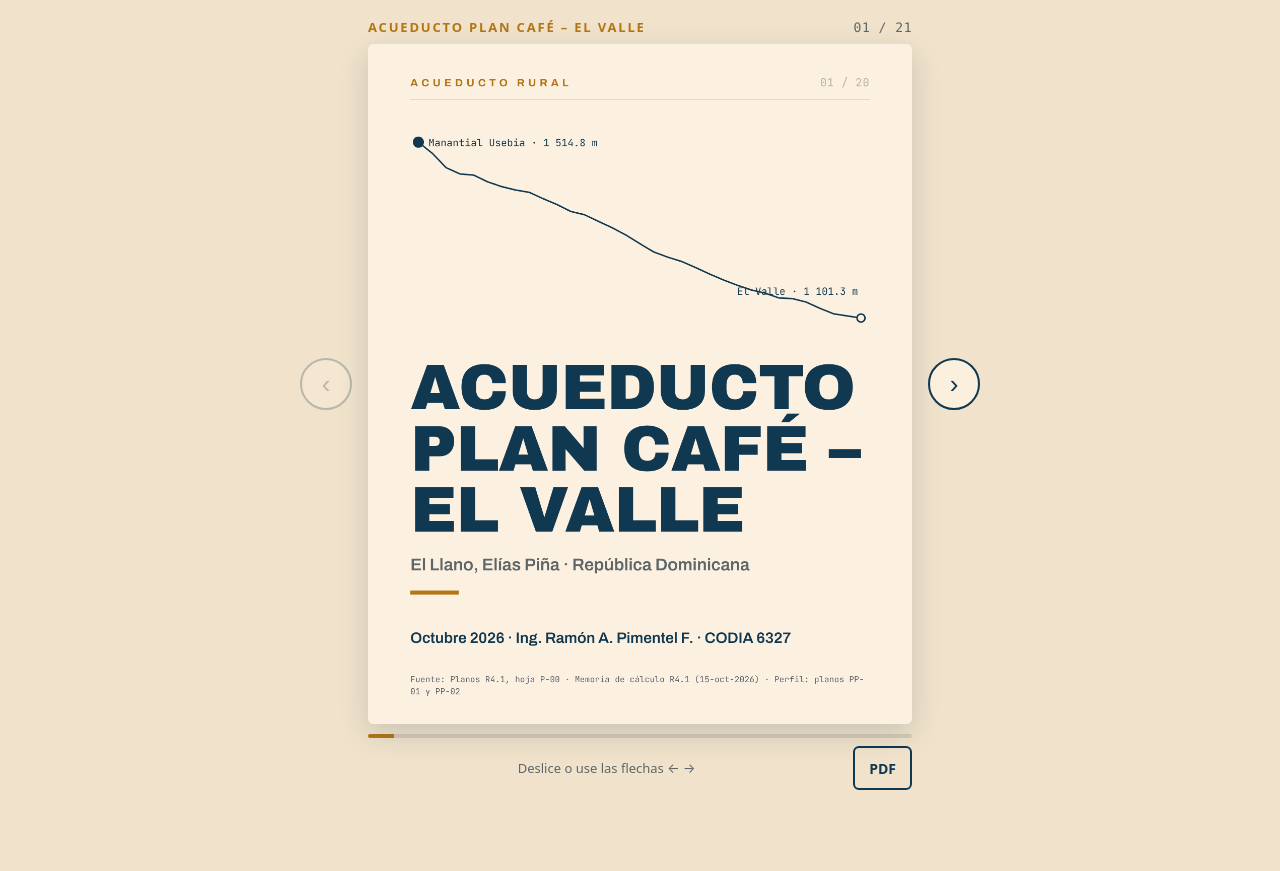
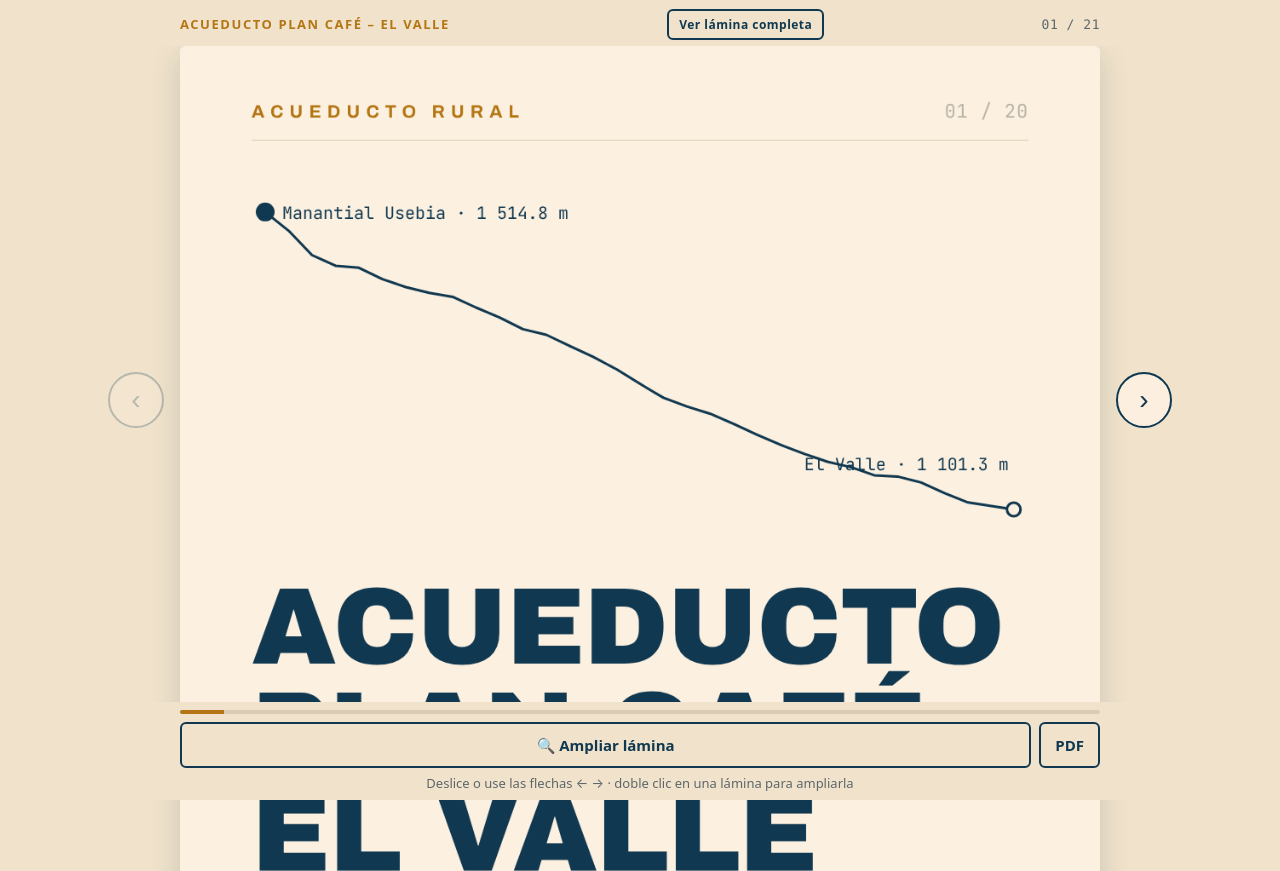
Before and after one commit to ranulfo661/acueducto-plan-cafe, a plain HTML site: page index.html in a window 1280 px wide. Shown: the top 871 px of the page. Before the commit the page ends 800 px from the top, so only its background shows below. Drawn offline with Linux system fonts and the light colour scheme.

Commit message:
Add files via upload

```diff
--- a/index.html
+++ b/index.html
@@ -17,109 +17,136 @@
 <style>
 :root{--cr:#FCF0E0;--bg:#F1E3CB;--az:#103850;--oc:#B47614;--gr:#5E666A;--ln:#D8CCB4}
 *{box-sizing:border-box;margin:0;padding:0}
-html,body{height:100%;background:var(--bg);color:var(--az);font-family:system-ui,-apple-system,"Segoe UI",Roboto,sans-serif;overflow:hidden;-webkit-tap-highlight-color:transparent}
-.app{height:100%;display:flex;flex-direction:column;align-items:center;padding:max(10px,env(safe-area-inset-top)) 12px max(10px,env(safe-area-inset-bottom))}
-.top{width:var(--sw);display:flex;justify-content:space-between;align-items:center;gap:10px;min-height:34px;font-size:13px;letter-spacing:.14em;text-transform:uppercase}
+html,body{background:var(--bg);color:var(--az);font-family:system-ui,-apple-system,"Segoe UI",Roboto,sans-serif;-webkit-tap-highlight-color:transparent}
+body.full{overflow:hidden;height:100%}
+.top{position:sticky;top:0;z-index:5;background:var(--bg);display:flex;justify-content:center;padding:max(8px,env(safe-area-inset-top)) 8px 6px}
+.top .in{width:var(--sw);display:flex;justify-content:space-between;align-items:center;gap:10px;min-height:32px;font-size:13px;letter-spacing:.12em;text-transform:uppercase}
 .top .t{font-weight:700;color:var(--oc);white-space:nowrap;overflow:hidden;text-overflow:ellipsis}
 .top .c{font-family:ui-monospace,Menlo,Consolas,monospace;color:var(--gr);letter-spacing:.04em;white-space:nowrap}
-.stagewrap{position:relative;flex:1;width:100%;display:flex;align-items:center;justify-content:center;min-height:0}
-.viewport{position:relative;width:var(--sw);height:var(--sh);overflow:hidden;border-radius:6px;box-shadow:0 10px 30px rgba(16,56,80,.18);background:var(--cr);touch-action:pan-y}
+.size{font:700 12px system-ui,sans-serif;letter-spacing:.04em;text-transform:none;color:var(--az);background:transparent;border:2px solid var(--az);border-radius:6px;padding:5px 10px;cursor:pointer;white-space:nowrap}
+.main{display:flex;justify-content:center;padding:0 8px}
+.viewport{position:relative;width:var(--sw);height:var(--sh);overflow:hidden;border-radius:6px;box-shadow:0 10px 30px rgba(16,56,80,.18);background:var(--cr);touch-action:pan-y pinch-zoom}
 .track{display:flex;height:100%;transition:transform .38s cubic-bezier(.2,.7,.2,1);will-change:transform}
 .track.drag{transition:none}
 .slide{flex:0 0 100%;height:100%;position:relative;background:var(--cr)}
 .slide img{width:100%;height:100%;display:block;user-select:none;-webkit-user-drag:none;pointer-events:none}
 .slide iframe{position:absolute;inset:0;width:100%;height:100%;border:0;background:var(--cr)}
-.nav{position:absolute;top:50%;transform:translateY(-50%);width:52px;height:52px;border-radius:50%;border:2px solid var(--az);background:rgba(252,240,224,.92);color:var(--az);font-size:26px;line-height:1;cursor:pointer;display:flex;align-items:center;justify-content:center}
+.nav{position:fixed;top:50%;transform:translateY(-50%);z-index:6;width:56px;height:56px;border-radius:50%;border:2px solid var(--az);background:rgba(252,240,224,.95);color:var(--az);font-size:28px;line-height:1;cursor:pointer;display:flex;align-items:center;justify-content:center}
 .nav:disabled{opacity:.25;cursor:default}
-.nav.prev{left:calc(50% - var(--sw)/2 - 68px)}.nav.next{right:calc(50% - var(--sw)/2 - 68px)}
-.bottom{width:var(--sw);padding-top:10px}
+.nav.prev{left:calc(50% - var(--sw)/2 - 72px)}.nav.next{right:calc(50% - var(--sw)/2 - 72px)}
+.bottom{position:sticky;bottom:0;z-index:5;background:var(--bg);display:flex;justify-content:center;padding:8px 8px max(8px,env(safe-area-inset-bottom))}
+.bottom .in{width:var(--sw)}
 .bar{height:4px;background:var(--ln);border-radius:2px;overflow:hidden}.bar i{display:block;height:100%;width:0;background:var(--oc);transition:width .38s}
-.row{display:flex;justify-content:space-between;align-items:center;gap:8px;margin-top:8px;min-height:44px}
-.row .m{display:none;gap:8px}
-.btn{font:700 14px system-ui,sans-serif;color:var(--az);background:transparent;border:2px solid var(--az);border-radius:6px;min-height:44px;padding:0 14px;display:inline-flex;align-items:center;justify-content:center;text-decoration:none;cursor:pointer;white-space:nowrap}
+.row{display:flex;justify-content:space-between;align-items:center;gap:8px;margin-top:8px}
+.btn{font:700 15px system-ui,sans-serif;color:var(--az);background:transparent;border:2px solid var(--az);border-radius:6px;min-height:46px;padding:0 14px;display:inline-flex;align-items:center;justify-content:center;text-decoration:none;cursor:pointer;white-space:nowrap}
 .btn.solid{background:var(--az);color:var(--cr)}
-.hint{font-size:13px;color:var(--gr);text-align:center;flex:1}
-.simlink{display:none}.simlink .sh{display:none}.onsim .simlink{display:inline-flex}.onsim .hint{display:none}
+.btn:disabled{opacity:.3;cursor:default}
+.grow{flex:1}
+.hint{font-size:13px;color:var(--gr);text-align:center;margin-top:6px}
 :focus-visible{outline:3px solid var(--oc);outline-offset:3px}
-@media (max-width:820px){.nav{display:none}.row .m{display:flex}.hint{display:none}.onsim .simlink{flex:1}.simlink .lg{display:none}.simlink .sh{display:inline}.onsim #pdf{display:none}}
+/* lupa */
+.zoom{position:fixed;inset:0;z-index:20;background:#1c2a33;display:flex;flex-direction:column}
+.zoom[hidden]{display:none}
+.zbar{display:flex;align-items:center;gap:8px;padding:max(8px,env(safe-area-inset-top)) 10px 8px;background:var(--bg)}
+.zbar .btn{min-height:42px;padding:0 12px}
+.zl{font:700 14px ui-monospace,Menlo,monospace;min-width:52px;text-align:center}
+.zs{flex:1;overflow:auto;-webkit-overflow-scrolling:touch;touch-action:pan-x pan-y pinch-zoom}
+.zs img{display:block;margin:0 auto;max-width:none;background:var(--cr)}
+.zh{font-size:12px;color:var(--gr);flex:1;text-align:center}
+@media (max-width:820px){.nav{display:none}.hint{display:none}.size{display:none}.top .in{font-size:11px}}
+@media (min-width:821px){.m-only{display:none}}
 @media (prefers-reduced-motion:reduce){.track,.bar i{transition:none}}
 </style>
 </head>
 <body>
-<div class="app" id="app">
-  <div class="top"><span class="t">Acueducto Plan Café – El Valle</span><span class="c" id="count">01 / 21</span></div>
-  <div class="stagewrap">
-    <button class="nav prev" id="prev" type="button" aria-label="Lámina anterior">‹</button>
-    <div class="viewport" id="vp" role="region" aria-roledescription="carrusel" aria-label="Presentación del acueducto">
-      <div class="track" id="track"></div>
-    </div>
-    <button class="nav next" id="next" type="button" aria-label="Lámina siguiente">›</button>
+<div class="top"><div class="in"><span class="t">Acueducto Plan Café – El Valle</span><button class="size" id="size" type="button">Ver más grande</button><span class="c" id="count">01 / 21</span></div></div>
+<div class="main"><div class="viewport" id="vp" role="region" aria-roledescription="carrusel" aria-label="Presentación del acueducto"><div class="track" id="track"></div></div></div>
+<button class="nav prev" id="prev" type="button" aria-label="Lámina anterior">‹</button>
+<button class="nav next" id="next" type="button" aria-label="Lámina siguiente">›</button>
+<div class="bottom"><div class="in">
+  <div class="bar"><i id="prog"></i></div>
+  <div class="row">
+    <button class="btn m-only" id="prev2" type="button" aria-label="Lámina anterior">‹</button>
+    <button class="btn grow" id="zbtn" type="button">🔍 Ampliar lámina</button>
+    <a class="btn" id="pdf" href="Acueducto_PlanCafe_ElValle_carrusel.pdf" download>PDF</a>
+    <button class="btn solid m-only" id="next2" type="button" aria-label="Lámina siguiente">›</button>
   </div>
-  <div class="bottom">
-    <div class="bar"><i id="prog"></i></div>
-    <div class="row">
-      <span class="m"><button class="btn" id="prev2" type="button" aria-label="Lámina anterior">‹ Anterior</button></span>
-      <a class="btn simlink" href="simulacion.html" target="_blank" rel="noopener"><span class="lg">Abrir simulación completa</span><span class="sh">Ampliar</span>&nbsp;↗</a>
-      <span class="hint">Deslice o use las flechas ← →</span>
-      <span class="m"><button class="btn solid" id="next2" type="button" aria-label="Lámina siguiente">Siguiente ›</button></span>
-      <a class="btn" id="pdf" href="Acueducto_PlanCafe_ElValle_carrusel.pdf" download>PDF</a>
-    </div>
-  </div>
+  <div class="hint">Deslice o use las flechas ← → · doble clic en una lámina para ampliarla</div>
+</div></div>
+<div class="zoom" id="zoom" hidden role="dialog" aria-label="Lámina ampliada">
+  <div class="zbar"><button class="btn" id="zout" type="button" aria-label="Alejar">−</button><span class="zl" id="zl">100%</span><button class="btn" id="zin" type="button" aria-label="Acercar">+</button><span class="zh">Mueva con el dedo para leer</span><button class="btn solid" id="zclose" type="button">Cerrar ✕</button></div>
+  <div class="zs" id="zs"><img id="zimg" alt=""></div>
 </div>
 <script>
 (function(){
 const ALT=['Acueducto Plan Café – El Valle','La necesidad: caminar 4–5 km por agua','Ubicación: del manantial a las llaves','El proyecto en cifras','La solución: qué se va a construir','Cuatro fases',
  null,
  'Perfil: baja 413 m sin bombas','Corte: un tanque de 40.8 m³','Diseñado con normas','Cálculo: la toma cubre la demanda','Seguridad: tanques seguros','Presupuesto: RD$ 17.5 millones','Fase 1: la columna vertebral','Pareto: cinco partidas suman el 73 %','Cronograma: 14 meses en 4 fases','Operación: la comunidad lo opera','Sostenibilidad: menos de RD$ 110 al mes','Impacto: lo que cambia en la comunidad','Antes y después: un diseño corregido','La petición: apadrina una fase'];
-const SIM=6; // posición (0-based) de la lámina interactiva, después de «Cuatro fases»
-const N=ALT.length, track=document.getElementById('track'), vp=document.getElementById('vp'), app=document.getElementById('app');
-let png=1;
+const SIM=6;
+const N=ALT.length, track=document.getElementById('track'), vp=document.getElementById('vp'), $=id=>document.getElementById(id);
+const src=[];let png=1;
 ALT.forEach((alt,i)=>{
   const s=document.createElement('div'); s.className='slide'; s.setAttribute('role','group'); s.setAttribute('aria-roledescription','lámina'); s.setAttribute('aria-label',(i+1)+' de '+N);
-  if(i===SIM){ s.dataset.sim='1'; }
-  else { const im=new Image(); im.alt=alt; im.decoding='async'; im.dataset.src='lamina_'+String(png).padStart(2,'0')+'.png'; png++; s.appendChild(im); }
+  if(i===SIM){ s.dataset.sim='1'; src.push(null); }
+  else { const im=new Image(); im.alt=alt; im.decoding='async'; im.dataset.src='lamina_'+String(png).padStart(2,'0')+'.png'; src.push(im.dataset.src); png++; s.appendChild(im); }
   track.appendChild(s);
 });
 const slides=[...track.children];
 function load(i){ const s=slides[i]; if(!s) return;
-  if(s.dataset.sim){ if(!s.querySelector('iframe')){ const f=document.createElement('iframe'); f.src='sim-lamina.html'; f.title='Simulación interactiva: así llega el agua, por fases'; f.loading='eager'; s.appendChild(f);} return; }
+  if(s.dataset.sim){ if(!s.querySelector('iframe')){ const f=document.createElement('iframe'); f.src='sim-lamina.html'; f.title='Simulación interactiva: así llega el agua, por fases'; s.appendChild(f);} return; }
   const im=s.querySelector('img'); if(im && !im.src) im.src=im.dataset.src; }
-// tamaño de la lámina 4:5 que quepa en la pantalla
+// tamaño: «grande» = a lo ancho de la ventana (se baja para ver el resto); «pantalla» = la lámina entera a la vista
+const wideScreen=()=>innerWidth>820;
+let big=true; try{ const v=localStorage.getItem('acu-size'); if(v) big=v==='big'; }catch(_){}
 function size(){
-  const W=innerWidth, H=innerHeight, wide=W>820;
-  const availW=W-(wide?180:24), availH=H-(wide?120:130);
-  let w=Math.min(availW, availH*0.8, 1080); w=Math.max(220,Math.floor(w));
-  app.style.setProperty('--sw',w+'px'); app.style.setProperty('--sh',Math.round(w*1.25)+'px');
+  const W=innerWidth,H=innerHeight; const side=wideScreen()?170:16;
+  let w=W-side; if(!big||!wideScreen()){ const chrome=wideScreen()?150:140; w=Math.min(w,(H-chrome)*0.8); }
+  if(!wideScreen()) w=W-16;
+  w=Math.max(240,Math.min(Math.floor(w),wideScreen()?920:1100));
+  document.documentElement.style.setProperty('--sw',w+'px'); document.documentElement.style.setProperty('--sh',Math.round(w*1.25)+'px');
+  $('size').textContent=big?'Ver lámina completa':'Ver más grande';
 }
 addEventListener('resize',size); size();
+$('size').addEventListener('click',()=>{ big=!big; try{localStorage.setItem('acu-size',big?'big':'fit');}catch(_){} size(); });
 let cur=0;
 function go(i,fromHash){
-  cur=Math.max(0,Math.min(N-1,i));
+  const prev=cur; cur=Math.max(0,Math.min(N-1,i));
   track.style.transform='translateX('+(-cur*100)+'%)';
   for(let k=cur-1;k<=cur+2;k++) load(k);
-  document.getElementById('count').textContent=String(cur+1).padStart(2,'0')+' / '+N;
-  document.getElementById('prog').style.width=((cur+1)/N*100)+'%';
-  ['prev','prev2'].forEach(id=>document.getElementById(id).disabled=cur===0);
-  ['next','next2'].forEach(id=>document.getElementById(id).disabled=cur===N-1);
-  app.classList.toggle('onsim',cur===SIM);
+  $('count').textContent=String(cur+1).padStart(2,'0')+' / '+N;
+  $('prog').style.width=((cur+1)/N*100)+'%';
+  ['prev','prev2'].forEach(id=>$(id).disabled=cur===0);
+  ['next','next2'].forEach(id=>$(id).disabled=cur===N-1);
+  $('zbtn').textContent= cur===SIM ? '🔍 Simulación completa ↗' : '🔍 Ampliar lámina';
   slides.forEach((s,k)=>s.setAttribute('aria-hidden',String(k!==cur)));
   if(!fromHash) history.replaceState(null,'','#'+(cur+1));
+  if(prev!==cur && scrollY>0) scrollTo({top:0,behavior:'smooth'});
+  if(!$('zoom').hidden) openZoom();
 }
-['prev','prev2'].forEach(id=>document.getElementById(id).addEventListener('click',()=>go(cur-1)));
-['next','next2'].forEach(id=>document.getElementById(id).addEventListener('click',()=>go(cur+1)));
-addEventListener('keydown',e=>{ if(e.key==='ArrowRight'||e.key==='PageDown'){go(cur+1);e.preventDefault();} else if(e.key==='ArrowLeft'||e.key==='PageUp'){go(cur-1);e.preventDefault();} else if(e.key==='Home'){go(0);} else if(e.key==='End'){go(N-1);} });
-// deslizar con el dedo o el mouse
-let x0=null,y0=0,dx=0,t0=0,horiz=null;
-vp.addEventListener('pointerdown',e=>{ if(e.button>0) return; x0=e.clientX; y0=e.clientY; dx=0; horiz=null; t0=Date.now(); });
+['prev','prev2'].forEach(id=>$(id).addEventListener('click',()=>go(cur-1)));
+['next','next2'].forEach(id=>$(id).addEventListener('click',()=>go(cur+1)));
+addEventListener('keydown',e=>{ if(e.key==='Escape'&&!$('zoom').hidden){closeZoom();return;}
+  if(e.key==='ArrowRight'||e.key==='PageDown'){go(cur+1);e.preventDefault();} else if(e.key==='ArrowLeft'||e.key==='PageUp'){go(cur-1);e.preventDefault();} else if(e.key==='Home'){go(0);} else if(e.key==='End'){go(N-1);} });
+// lupa
+const LV=[1,1.5,2,2.5,3,4]; let lv=wideScreen()?0:2;
+function zoomSize(){ const base=Math.min(innerWidth-16,1100); $('zimg').style.width=Math.round(base*LV[lv])+'px'; $('zl').textContent=Math.round(LV[lv]*100)+'%'; $('zout').disabled=lv===0; $('zin').disabled=lv===LV.length-1; }
+function openZoom(){ if(cur===SIM){ window.open('simulacion.html','_blank','noopener'); return; } $('zimg').src=src[cur]; $('zimg').alt=ALT[cur]; $('zoom').hidden=false; document.body.classList.add('full'); zoomSize(); }
+function closeZoom(){ $('zoom').hidden=true; document.body.classList.remove('full'); }
+$('zbtn').addEventListener('click',openZoom); $('zclose').addEventListener('click',closeZoom);
+$('zin').addEventListener('click',()=>{ if(lv<LV.length-1){lv++;zoomSize();} }); $('zout').addEventListener('click',()=>{ if(lv>0){lv--;zoomSize();} });
+addEventListener('resize',()=>{ if(!$('zoom').hidden) zoomSize(); });
+// deslizar (un dedo) y doble toque para ampliar
+let x0=null,y0=0,dx=0,t0=0,horiz=null,pts=0,lastTap=0;
+vp.addEventListener('pointerdown',e=>{ pts++; if(pts>1){ x0=null; track.classList.remove('drag'); go(cur); return; } if(e.button>0) return; x0=e.clientX; y0=e.clientY; dx=0; horiz=null; t0=Date.now(); });
 vp.addEventListener('pointermove',e=>{ if(x0===null) return; const ddx=e.clientX-x0, ddy=e.clientY-y0;
   if(horiz===null && (Math.abs(ddx)>8||Math.abs(ddy)>8)){ horiz=Math.abs(ddx)>Math.abs(ddy); if(horiz){ track.classList.add('drag'); try{vp.setPointerCapture(e.pointerId);}catch(_){} } }
   if(horiz){ dx=ddx; const edge=(cur===0&&dx>0)||(cur===N-1&&dx<0)?.35:1; track.style.transform='translateX(calc('+(-cur*100)+'% + '+(dx*edge)+'px))'; } });
-function end(){ if(x0===null) return; track.classList.remove('drag');
+function end(e){ pts=Math.max(0,pts-1); if(x0===null) return; track.classList.remove('drag');
   if(horiz){ const w=vp.clientWidth, fast=Math.abs(dx)>30&&Date.now()-t0<300; if(dx<-w*.18||(fast&&dx<0)) go(cur+1); else if(dx>w*.18||(fast&&dx>0)) go(cur-1); else go(cur); }
+  else if(horiz===null && e && e.type==='pointerup' && cur!==SIM){ const now=Date.now(); if(now-lastTap<350){ lastTap=0; openZoom(); } else lastTap=now; }
   x0=null; horiz=null; }
-vp.addEventListener('pointerup',end); vp.addEventListener('pointercancel',end); vp.addEventListener('lostpointercapture',end);
+vp.addEventListener('pointerup',end); vp.addEventListener('pointercancel',end); vp.addEventListener('lostpointercapture',()=>{ if(x0!==null) end(null); });
 addEventListener('message',e=>{ if(e.data&&typeof e.data.vellNav==='number'&&e.source===slides[SIM].querySelector('iframe')?.contentWindow) go(cur+e.data.vellNav); });
-// abrir en la lámina del enlace (#7 = simulación)
 const h=parseInt(location.hash.slice(1),10); go(isNaN(h)?0:h-1,true);
 addEventListener('hashchange',()=>{const n=parseInt(location.hash.slice(1),10); if(!isNaN(n)&&n-1!==cur) go(n-1,true);});
 })();
```
